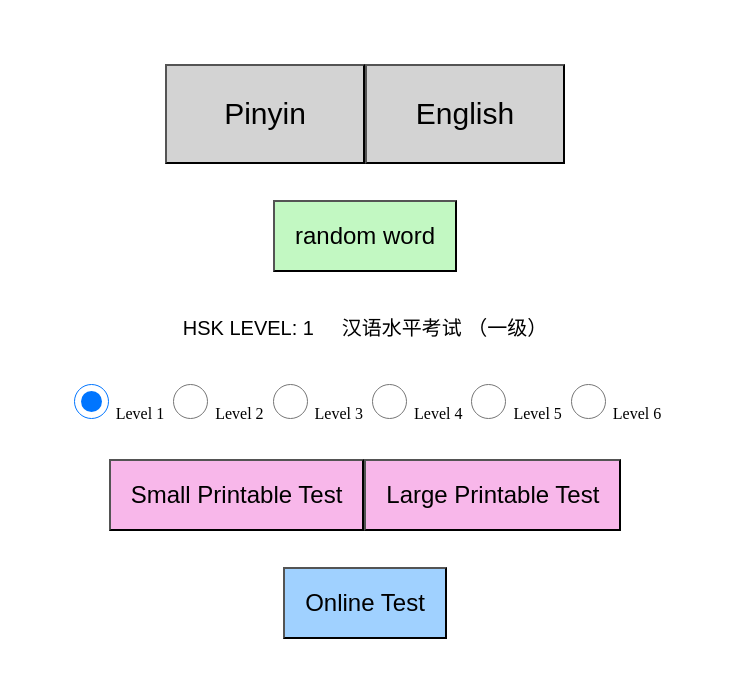
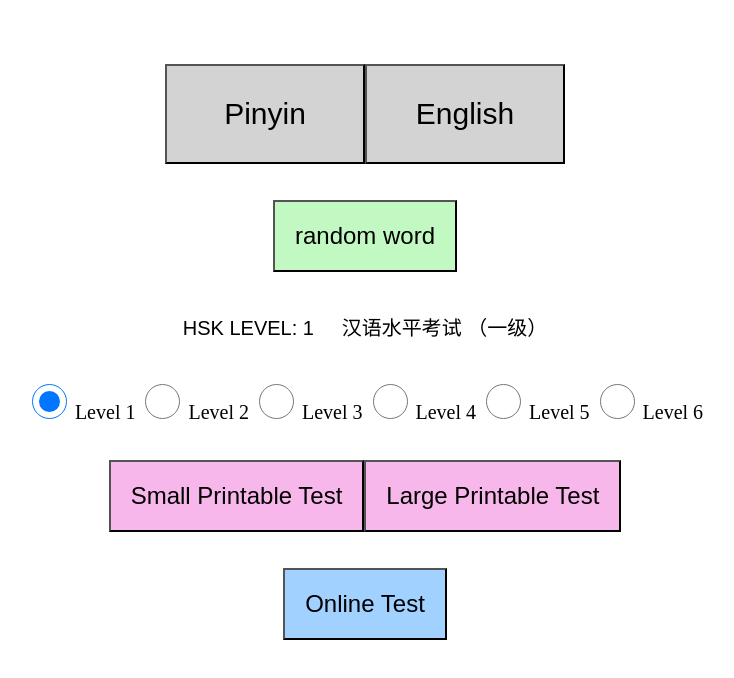
Before and after one commit to Anthoussae/hskflashcards, a website: page public/index.html in a window 1280 px wide. Shown: the part 220-898 px from the top of the page, without its empty margins (275-1009 px from the left). Drawn offline with nearby package versions, Linux system fonts and the light colour scheme.

Commit message:
minor cosmetics on font sizes

```diff
--- a/public/style.css
+++ b/public/style.css
@@ -373,3 +373,7 @@
     width: 100%;
     justify-content: flex-end;
   }
+
+  #radiolevel{
+      font-size: 20px;
+  }
```
